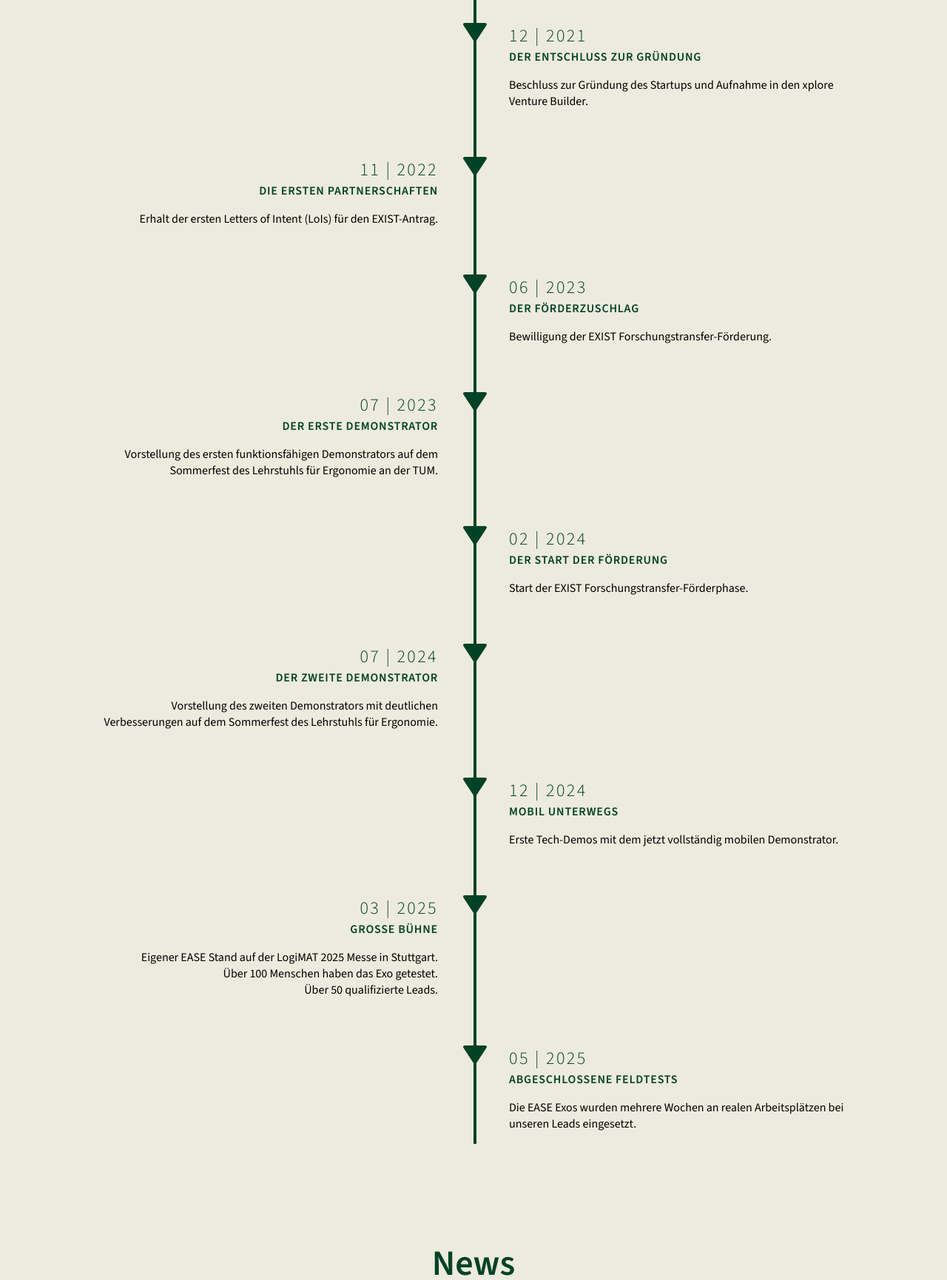
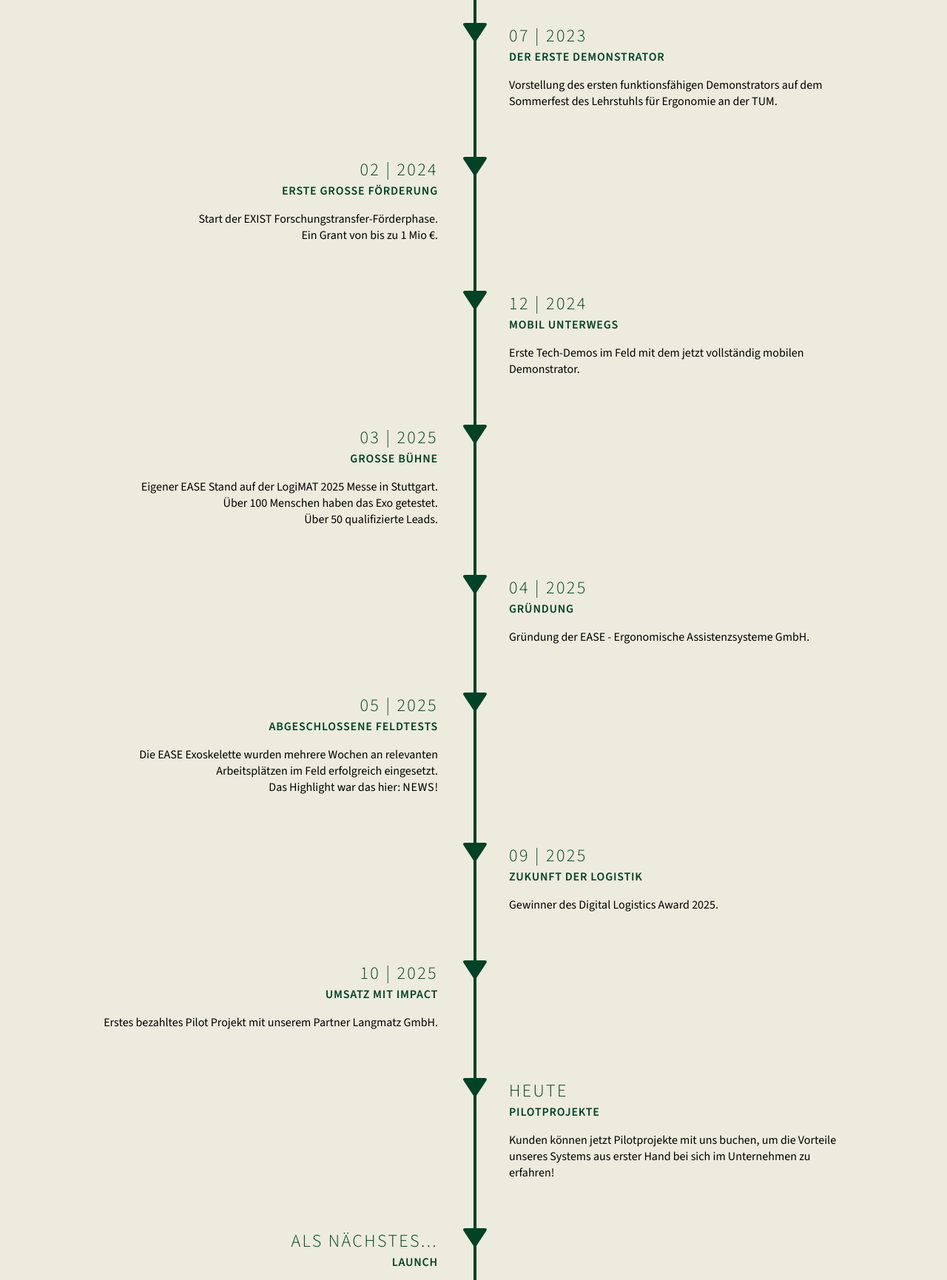
Before and after one commit to fepesch/fepesch.github.io, a plain HTML site: page index.html in a window 1280 px wide. Shown: the part 4233-5963 px from the top of the page at 74% size. Drawn offline with nearby package versions, Linux system fonts and the light colour scheme.

Commit message:
updated roadmap

```diff
--- a/index.html
+++ b/index.html
@@ -134,35 +134,6 @@
                 </div>
             </div>
 
-
-            <div class="milestone" data-aos="zoom-out-down">
-                <img class="marker"  src="./img/scroll-indicator.svg" alt="a triangle marker">
-                <div class="content">
-                    <h3>12 | 2021</h3>
-                    <h4>Der Entschluss zur Gründung</h4>
-                    <p>Beschluss zur Gründung des Startups und Aufnahme in den xplore Venture Builder.</p>
-                </div>
-            </div>
-
-
-            <div class="milestone" data-aos="zoom-out-down" >
-                <img class="marker"  src="./img/scroll-indicator.svg" alt="a triangle marker">
-                <div class="content">
-                    <h3>11 | 2022</h3>
-                    <h4>Die ersten Partnerschaften</h4>
-                    <p>Erhalt der ersten Letters of Intent (LoIs) für den EXIST-Antrag.</p>
-                </div>
-            </div>
-
-            <div class="milestone" data-aos="zoom-out-down" >
-                <img class="marker"  src="./img/scroll-indicator.svg" alt="a triangle marker">
-                <div class="content">
-                    <h3>06 | 2023</h3>
-                    <h4>Der Förderzuschlag</h4>
-                    <p>Bewilligung der EXIST Forschungstransfer-Förderung.</p>
-                </div>
-            </div>
-
             <div class="milestone" data-aos="zoom-out-down" >
                 <img class="marker"  src="./img/scroll-indicator.svg" alt="a triangle marker">
                 <div class="content">
@@ -176,17 +147,8 @@
                 <img class="marker"  src="./img/scroll-indicator.svg" alt="a triangle marker">
                 <div class="content">
                     <h3>02 | 2024</h3>
-                    <h4>Der Start der Förderung</h4>
-                    <p>Start der EXIST Forschungstransfer-Förderphase.</p>
-                </div>
-            </div>
-
-            <div class="milestone" data-aos="zoom-out-down" >
-                <img class="marker"  src="./img/scroll-indicator.svg" alt="a triangle marker">
-                <div class="content">
-                    <h3>07 | 2024</h3>
-                    <h4>Der Zweite Demonstrator</h4>
-                    <p>Vorstellung des zweiten Demonstrators mit deutlichen Verbesserungen auf dem Sommerfest des Lehrstuhls für Ergonomie.</p> <!-- Mehr Meilensteine hier! -->
+                    <h4>Erste große Förderung</h4>
+                    <p>Start der EXIST Forschungstransfer-Förderphase. <br>Ein Grant von bis zu 1 Mio €.</p>
                 </div>
             </div>
 
@@ -195,7 +157,7 @@
                 <div class="content">
                     <h3>12 | 2024</h3>
                     <h4>Mobil Unterwegs</h4>
-                    <p>Erste Tech-Demos mit dem jetzt vollständig mobilen Demonstrator.</p> <!-- Mehr Meilensteine hier! -->
+                    <p>Erste Tech-Demos im Feld mit dem jetzt vollständig mobilen Demonstrator.</p> <!-- Mehr Meilensteine hier! -->
                 </div>
             </div>
 
@@ -213,9 +175,54 @@
             <div class="milestone" data-aos="zoom-out-down" >
                 <img class="marker"  src="./img/scroll-indicator.svg" alt="a triangle marker">
                 <div class="content">
+                    <h3>04 | 2025</h3>
+                    <h4>Gründung</h4>
+                    <p>Gründung der EASE - Ergonomische Assistenzsysteme GmbH.</p> <!-- Mehr Meilensteine hier! -->
+                </div>
+            </div>
+
+            <div class="milestone" data-aos="zoom-out-down" >
+                <img class="marker"  src="./img/scroll-indicator.svg" alt="a triangle marker">
+                <div class="content">
                     <h3>05 | 2025</h3>
                     <h4>Abgeschlossene Feldtests</h4>
-                    <p>Die EASE Exos wurden mehrere Wochen an realen Arbeitsplätzen bei unseren Leads eingesetzt.</p> <!-- Mehr Meilensteine hier! -->
+                    <p>Die EASE Exoskelette wurden mehrere Wochen an relevanten Arbeitsplätzen im Feld erfolgreich eingesetzt.<br>Das Highlight war das hier: <a href="#news">News</a>! </p> <!-- Mehr Meilensteine hier! -->
+                </div>
+            </div>
+
+            <div class="milestone" data-aos="zoom-out-down" >
+                <img class="marker"  src="./img/scroll-indicator.svg" alt="a triangle marker">
+                <div class="content">
+                    <h3>09 | 2025</h3>
+                    <h4>Zukunft der Logistik</h4>
+                    <p>Gewinner des Digital Logistics Award 2025.</p> <!-- Mehr Meilensteine hier! -->
+                </div>
+            </div>
+
+            <div class="milestone" data-aos="zoom-out-down" >
+                <img class="marker"  src="./img/scroll-indicator.svg" alt="a triangle marker">
+                <div class="content">
+                    <h3>10 | 2025</h3>
+                    <h4>Umsatz mit Impact</h4>
+                    <p>Erstes bezahltes Pilot Projekt mit unserem Partner Langmatz GmbH.</p> <!-- Mehr Meilensteine hier! -->
+                </div>
+            </div>
+
+            <div class="milestone" data-aos="zoom-out-down" >
+                <img class="marker"  src="./img/scroll-indicator.svg" alt="a triangle marker">
+                <div class="content">
+                    <h3>Heute</h3>
+                    <h4>Pilotprojekte</h4>
+                    <p>Kunden können jetzt Pilotprojekte mit uns buchen, um die Vorteile unseres Systems aus erster Hand bei sich im Unternehmen zu erfahren!</p>
+                </div>
+            </div>
+
+            <div class="milestone" data-aos="zoom-out-down" >
+                <img class="marker"  src="./img/scroll-indicator.svg" alt="a triangle marker">
+                <div class="content">
+                    <h3>Als Nächstes...</h3>
+                    <h4>Launch</h4>
+                    <p>Der Marktstart unseres zertifizierten Produkts steht für Q2 2026 in den Startlöchern!</p> <!-- Mehr Meilensteine hier! -->
                 </div>
             </div>
         </div>
```
Also changed, not shown: english.html (+49 -42 lines).
